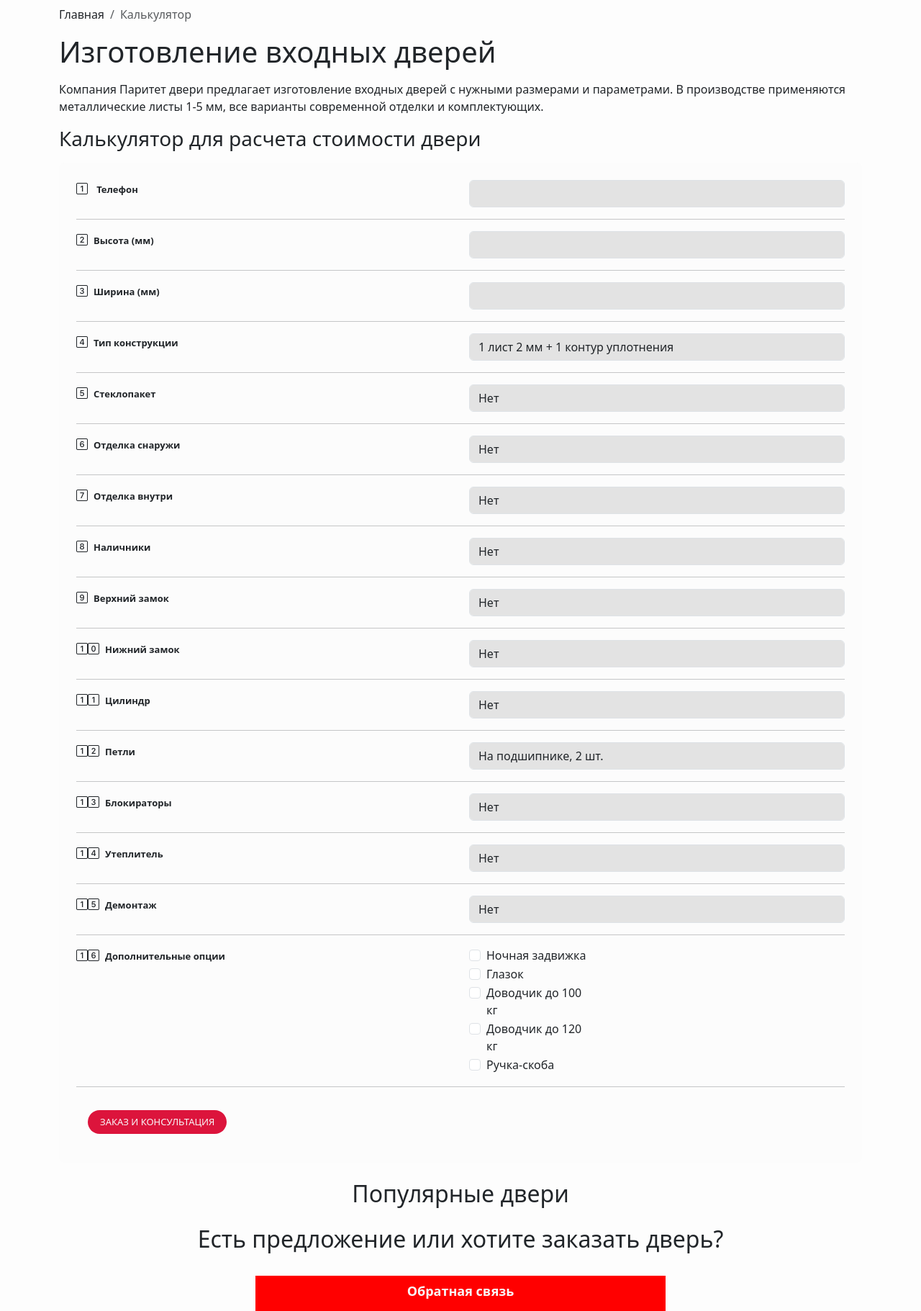
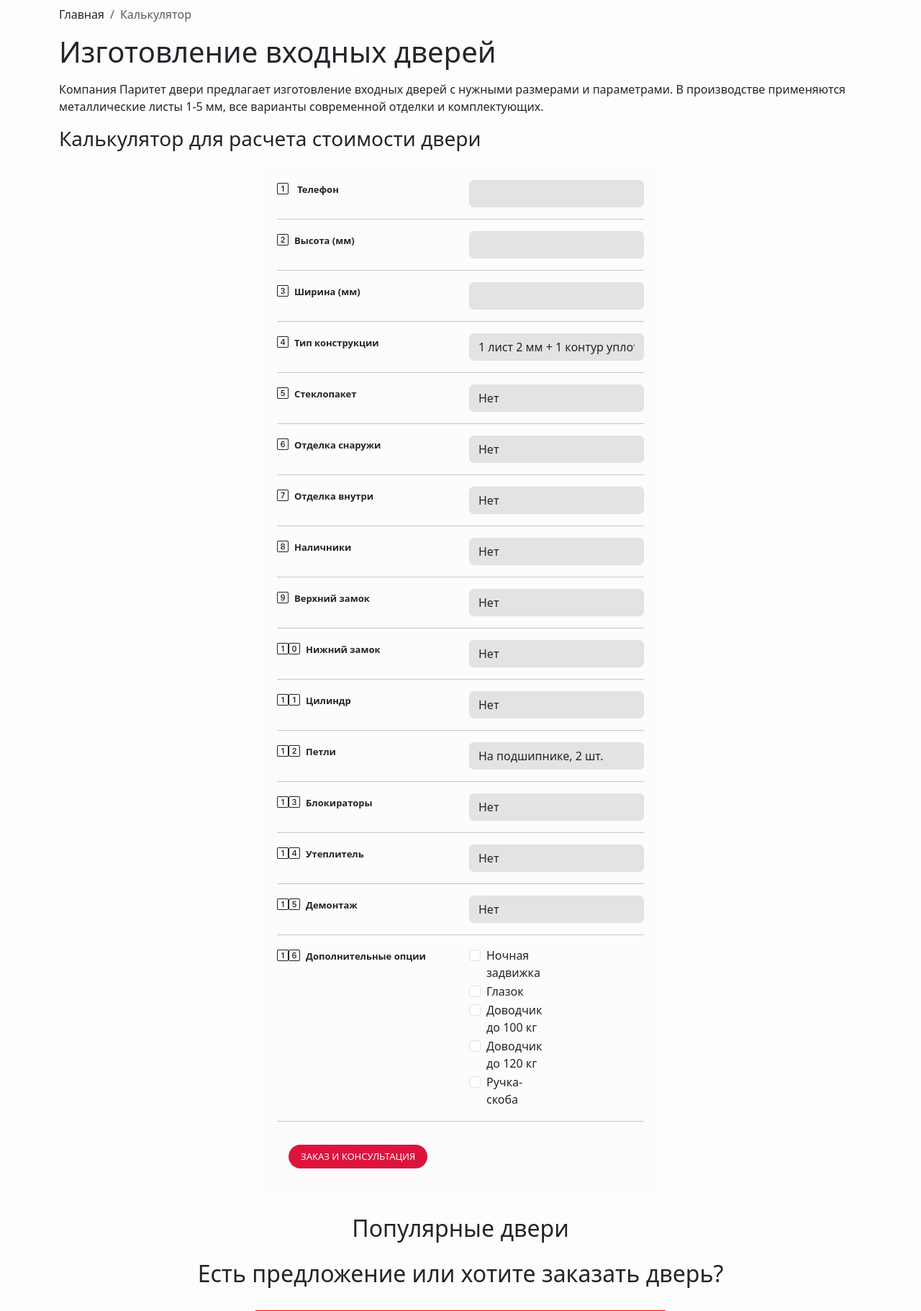
Before and after one commit to Ray-Not/site, a Django app: page /calc/ in a window 1280 px wide. Shown: the part 330-2151 px from the top of the page at 72% size. Run offline with Django 5.2, Linux system fonts and the light colour scheme; data that the repository does not hold is empty; some libraries are stand-ins or nearby versions.

Commit message:
Fix bugs

```diff
--- a/templates/pages/calculator.html
+++ b/templates/pages/calculator.html
@@ -16,7 +16,8 @@
 <h1 class="my-3">Изготовление входных дверей</h1>
 <p>Компания Паритет двери предлагает изготовление входных дверей с нужными размерами и параметрами. В производстве применяются металлические листы 1-5 мм, все варианты современной отделки и комплектующих.</p>
 <h3 class="my-3">Калькулятор для расчета стоимости двери</h3>
-<form class="needs-validation rounded-3 p-4" style="background-color:rgb(252, 252, 252);" method="post" novalidate>
+<div class="d-flex justify-content-center">
+<form class="col-12 col-lg-6 needs-validation rounded-3 p-4" style="background-color:rgb(252, 252, 252);" method="post" novalidate>
     {% csrf_token %}
     <div>
         <div class="row">
@@ -252,7 +253,7 @@
         </div>
     </div>
 </form>
-
+</div>
 
 <!-- Модальное окно успешной отправки -->
 <div class="modal fade" id="successModal" tabindex="-1" aria-labelledby="successModalLabel" aria-hidden="true">
```
